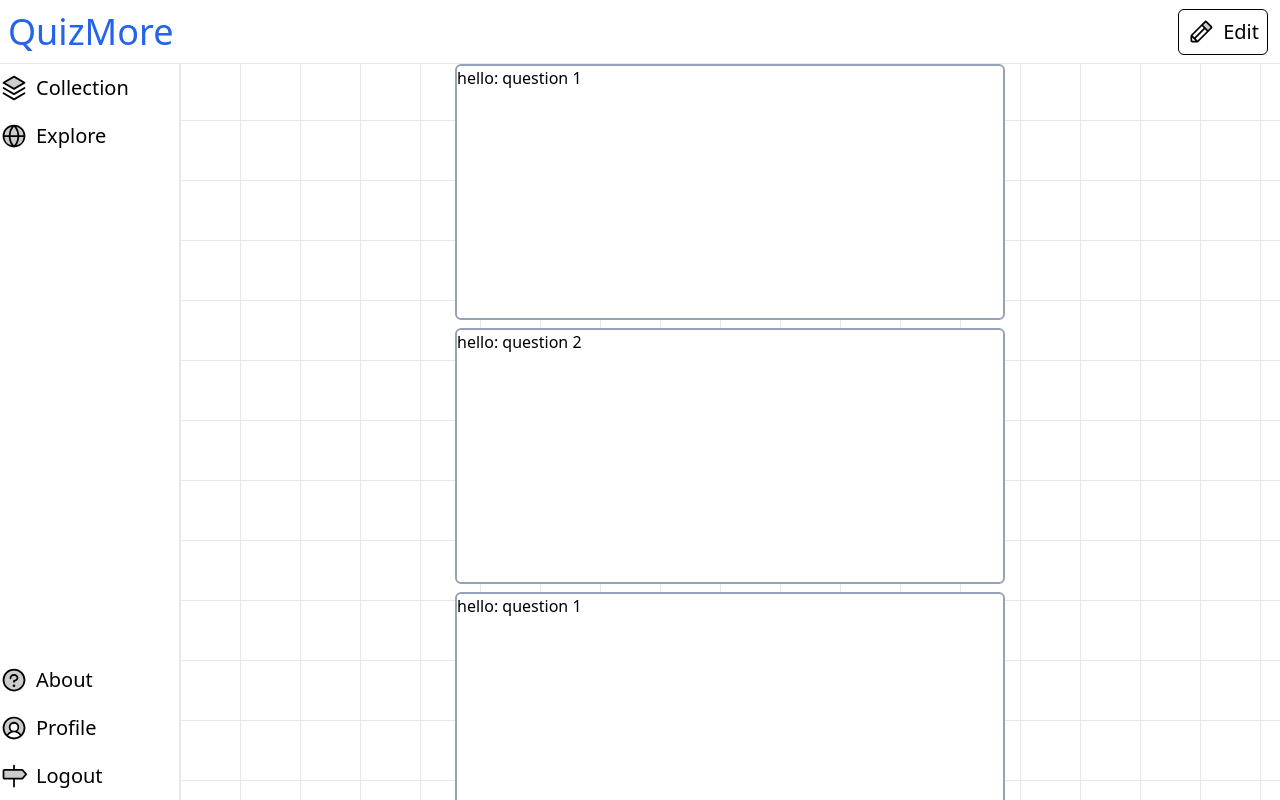
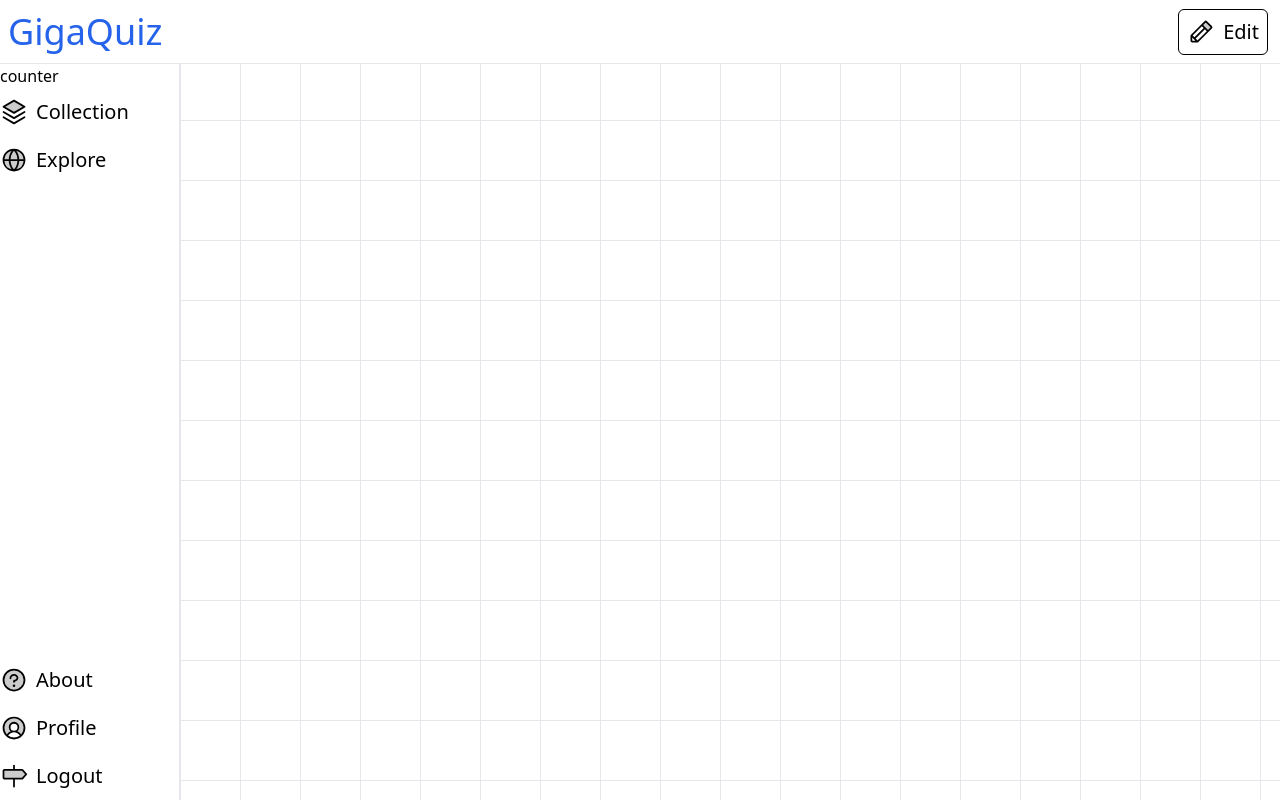
Before and after one commit to marko-kreso/flash-quiz, a Nuxt app: page / in a window 1280 px wide. Built offline with nearby package versions, Linux system fonts and the light colour scheme.

Commit message:
added edit button interaction

```diff
--- a/app.vue
+++ b/app.vue
@@ -1,17 +1,17 @@
 <template>
   <main class="flex-col flex h-screen">
     <div class="h-16 sticky z-10 w-full top-0 flex-shrink-0 border-b flex flex-row items-center bg-white">
-        <span class="text-blue-600 text-4xl pl-2">QuizMore</span>
+        <span class="text-blue-600 text-4xl pl-2">GigaQuiz</span>
         <div class="flex flex-1 flex-row justify-end">
-          <div class="border border-black p-2 mr-3 rounded-md">
+          <button :class="['border', 'border-black', 'p-2', 'mr-3', 'rounded-md', ...buttonProperties]" @click="()=>edit=!edit">
             <IconListElement name="ph:pencil-duotone" text="Edit" />
-          </div>
+          </button>
         </div>
     </div>
     <div class="flex-row flex flex-1 min-h-0">
       <div class="basis-48 flex flex-col border-r">
         <div class="flex-1">
-          <nav class="h-full flex flex-col bg-white">
+          <nav class="h-full flex flex-col bg-white">counter
             <ul class="flex flex-col flex-1">
               <li class="flex flex-col justify-center h-12"><IconListElement name="ph:stack-duotone" text="Collection"/></li>
               <li class="flex flex-col justify-center h-12"><IconListElement name="ph:globe-simple-duotone" text="Explore"/></li>
@@ -25,22 +25,22 @@
         </div>
       </div>
       <div class="flex-1 basis-11/12 flex-col overflow-scroll flex">
-        <div>
-          <CardList id="hello" url="https://test.com" v-slot="slotprops">
-            <QuizCard class="mb-2 border-2 border-slate-400 rounded-md min-h-64">
-              <template #front>hello: {{slotprops.item.front}}</template>
-              <template #back>{{slotprops.item.back}}</template>
-            </QuizCard>
-          </CardList>
-        </div>
+        <NuxtPage></NuxtPage>
       </div>
     </div>
     </main>
 </template>
+<script setup lang="ts">
+const edit = useState('edit', ()=>false)
+const buttonProperties = computed(()=>[edit.value ? 'bg-blue-600' : '', edit.value ? 'text-white':'', !edit.value ? 'edit':''])
+</script>
 <style>
   main{
     background-size: 60px 60px;
     background-image: linear-gradient(to right, theme('colors.gray.200') 1px, transparent 1px),
       linear-gradient(to bottom, theme('colors.gray.200') 1px, transparent 1px);
   }
+  .edit:hover{
+    background-color: orange;
+  }
 </style>
```
